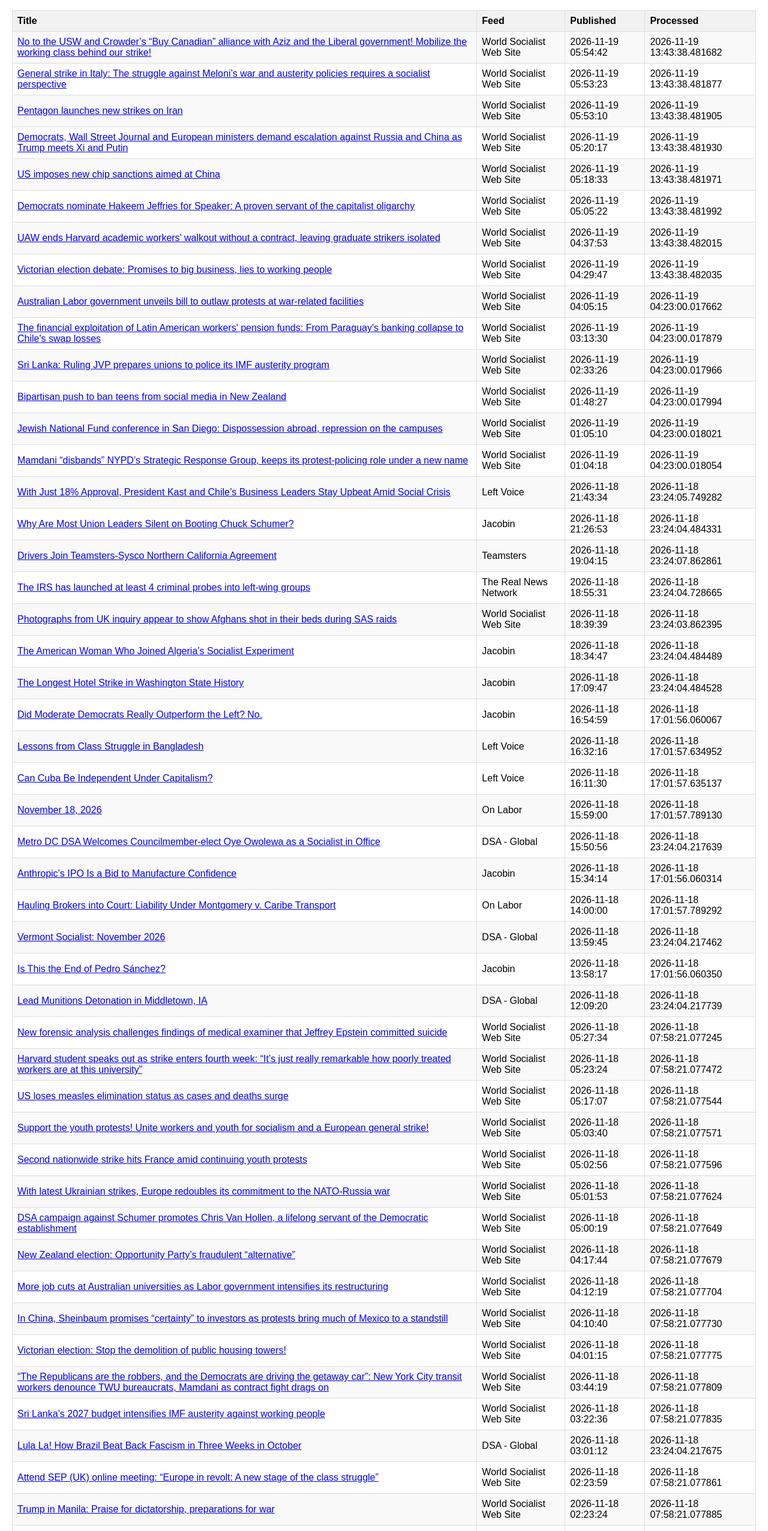
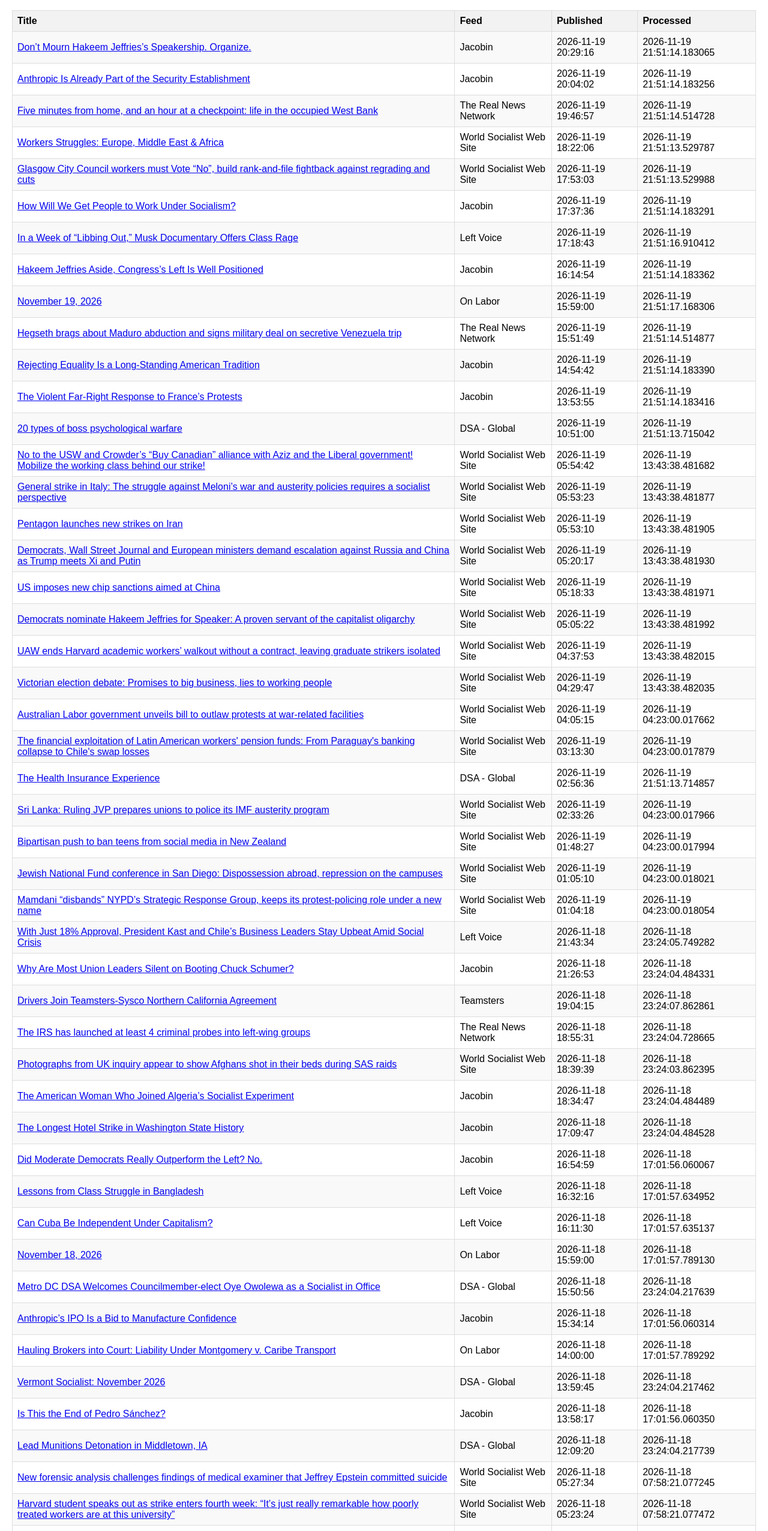
Before and after one commit to 007gravytrain/rss-monitor, a plain HTML site: page index.html in a window 1280 px wide. Shown: the part 2620-5173 px from the top of the page at 60% size. Drawn offline with Linux system fonts and the light colour scheme.

Commit message:
Update RSS results - 2026-11-19 21:51:19

```diff
--- a/index.html
+++ b/index.html
@@ -382,6 +382,97 @@
                 </tr>
 
                 <tr>
+                    <td><a href="https://jacobin.com/2026/11/jeffries-congress-speaker-socialists-organizing" target="_blank">Don’t Mourn Hakeem Jeffries’s Speakership. Organize.</a></td>
+                    <td>Jacobin</td>
+                    <td>2026-11-19 20:29:16</td>
+                    <td>2026-11-19 21:51:14.183065</td>
+                </tr>
+
+                <tr>
+                    <td><a href="https://jacobin.com/2026/11/anthropic-ai-security-surveillance-state" target="_blank">Anthropic Is Already Part of the Security Establishment</a></td>
+                    <td>Jacobin</td>
+                    <td>2026-11-19 20:04:02</td>
+                    <td>2026-11-19 21:51:14.183256</td>
+                </tr>
+
+                <tr>
+                    <td><a href="https://therealnews.com/five-minutes-from-home-and-an-hour-at-a-checkpoint-life-in-the-occupied-west-bank" target="_blank">Five minutes from home, and an hour at a checkpoint: life in the occupied West Bank</a></td>
+                    <td>The Real News Network</td>
+                    <td>2026-11-19 19:46:57</td>
+                    <td>2026-11-19 21:51:14.514728</td>
+                </tr>
+
+                <tr>
+                    <td><a href="https://www.wsws.org/en/articles/2026/11/19/rlow-n19.html" target="_blank">Workers Struggles: Europe, Middle East & Africa</a></td>
+                    <td>World Socialist Web Site</td>
+                    <td>2026-11-19 18:22:06</td>
+                    <td>2026-11-19 21:51:13.529787</td>
+                </tr>
+
+                <tr>
+                    <td><a href="https://www.wsws.org/en/articles/2026/11/19/hkls-n19.html" target="_blank">Glasgow City Council workers must Vote “No”, build rank-and-file fightback against regrading and cuts</a></td>
+                    <td>World Socialist Web Site</td>
+                    <td>2026-11-19 17:53:03</td>
+                    <td>2026-11-19 21:51:13.529988</td>
+                </tr>
+
+                <tr>
+                    <td><a href="https://jacobin.com/2026/11/work-freedom-motivation-capitalism-socialism" target="_blank">How Will We Get People to Work Under Socialism?</a></td>
+                    <td>Jacobin</td>
+                    <td>2026-11-19 17:37:36</td>
+                    <td>2026-11-19 21:51:14.183291</td>
+                </tr>
+
+                <tr>
+                    <td><a href="https://www.leftvoice.org/in-a-week-of-libbing-out-musk-documentary-offers-class-rage/" target="_blank">In a Week of “Libbing Out,” Musk Documentary Offers Class Rage</a></td>
+                    <td>Left Voice</td>
+                    <td>2026-11-19 17:18:43</td>
+                    <td>2026-11-19 21:51:16.910412</td>
+                </tr>
+
+                <tr>
+                    <td><a href="https://jacobin.com/2026/11/jeffries-house-speaker-centrism-socialist-challenge" target="_blank">Hakeem Jeffries Aside, Congress’s Left Is Well Positioned</a></td>
+                    <td>Jacobin</td>
+                    <td>2026-11-19 16:14:54</td>
+                    <td>2026-11-19 21:51:14.183362</td>
+                </tr>
+
+                <tr>
+                    <td><a href="https://onlabor.org/november-19-2026/" target="_blank">November 19, 2026</a></td>
+                    <td>On Labor</td>
+                    <td>2026-11-19 15:59:00</td>
+                    <td>2026-11-19 21:51:17.168306</td>
+                </tr>
+
+                <tr>
+                    <td><a href="https://therealnews.com/hegseth-maduro-abduction-venezuela" target="_blank">Hegseth brags about Maduro abduction and signs military deal on secretive Venezuela trip</a></td>
+                    <td>The Real News Network</td>
+                    <td>2026-11-19 15:51:49</td>
+                    <td>2026-11-19 21:51:14.514877</td>
+                </tr>
+
+                <tr>
+                    <td><a href="https://jacobin.com/2026/11/review-phillips-fein-american-inequality-reactionaries" target="_blank">Rejecting Equality Is a Long-Standing American Tradition</a></td>
+                    <td>Jacobin</td>
+                    <td>2026-11-19 14:54:42</td>
+                    <td>2026-11-19 21:51:14.183390</td>
+                </tr>
+
+                <tr>
+                    <td><a href="https://jacobin.com/2026/11/le-pen-far-right-rassemblement-national-violence" target="_blank">The Violent Far-Right Response to France’s Protests</a></td>
+                    <td>Jacobin</td>
+                    <td>2026-11-19 13:53:55</td>
+                    <td>2026-11-19 21:51:14.183416</td>
+                </tr>
+
+                <tr>
+                    <td><a href="https://workerorganizing.org/resources/guide/inoculation-boss-campaign/20-types-of-boss-psychological-warfare/" target="_blank">20 types of boss psychological warfare</a></td>
+                    <td>DSA - Global</td>
+                    <td>2026-11-19 10:51:00</td>
+                    <td>2026-11-19 21:51:13.715042</td>
+                </tr>
+
+                <tr>
                     <td><a href="https://www.wsws.org/en/articles/2026/11/19/wqzt-n19.html" target="_blank">No to the USW and Crowder’s “Buy Canadian” alliance with Aziz and the Liberal government! Mobilize the working class behind our strike!</a></td>
                     <td>World Socialist Web Site</td>
                     <td>2026-11-19 05:54:42</td>
@@ -449,6 +540,13 @@
                     <td>World Socialist Web Site</td>
                     <td>2026-11-19 03:13:30</td>
                     <td>2026-11-19 04:23:00.017879</td>
+                </tr>
+
+                <tr>
+                    <td><a href="https://rocdsa.org/blog/the-health-insurance-experience/" target="_blank">The Health Insurance Experience</a></td>
+                    <td>DSA - Global</td>
+                    <td>2026-11-19 02:56:36</td>
+                    <td>2026-11-19 21:51:13.714857</td>
                 </tr>
 
                 <tr>
@@ -633,104 +731,6 @@
                     <td>2026-11-18 07:58:21.077596</td>
                 </tr>
 
-                <tr>
-                    <td><a href="https://www.wsws.org/en/articles/2026/11/18/rehr-n18.html" target="_blank">With latest Ukrainian strikes, Europe redoubles its commitment to the NATO-Russia war</a></td>
-                    <td>World Socialist Web Site</td>
-                    <td>2026-11-18 05:01:53</td>
-                    <td>2026-11-18 07:58:21.077624</td>
-                </tr>
-
-                <tr>
-                    <td><a href="https://www.wsws.org/en/articles/2026/11/18/cfas-n18.html" target="_blank">DSA campaign against Schumer promotes Chris Van Hollen, a lifelong servant of the Democratic establishment</a></td>
-                    <td>World Socialist Web Site</td>
-                    <td>2026-11-18 05:00:19</td>
-                    <td>2026-11-18 07:58:21.077649</td>
-                </tr>
-
-                <tr>
-                    <td><a href="https://www.wsws.org/en/articles/2026/11/18/qphv-n18.html" target="_blank">New Zealand election: Opportunity Party’s fraudulent “alternative”</a></td>
-                    <td>World Socialist Web Site</td>
-                    <td>2026-11-18 04:17:44</td>
-                    <td>2026-11-18 07:58:21.077679</td>
-                </tr>
-
-                <tr>
-                    <td><a href="https://www.wsws.org/en/articles/2026/11/18/jfuc-n18.html" target="_blank">More job cuts at Australian universities as Labor government intensifies its restructuring</a></td>
-                    <td>World Socialist Web Site</td>
-                    <td>2026-11-18 04:12:19</td>
-                    <td>2026-11-18 07:58:21.077704</td>
-                </tr>
-
-                <tr>
-                    <td><a href="https://www.wsws.org/en/articles/2026/11/18/bdkg-n18.html" target="_blank">In China, Sheinbaum promises “certainty” to investors as protests bring much of Mexico to a standstill</a></td>
-                    <td>World Socialist Web Site</td>
-                    <td>2026-11-18 04:10:40</td>
-                    <td>2026-11-18 07:58:21.077730</td>
-                </tr>
-
-                <tr>
-                    <td><a href="https://www.wsws.org/en/articles/2026/11/18/nmgo-n18.html" target="_blank">Victorian election: Stop the demolition of public housing towers!</a></td>
-                    <td>World Socialist Web Site</td>
-                    <td>2026-11-18 04:01:15</td>
-                    <td>2026-11-18 07:58:21.077775</td>
-                </tr>
-
-                <tr>
-                    <td><a href="https://www.wsws.org/en/articles/2026/11/18/pciz-n18.html" target="_blank">“The Republicans are the robbers, and the Democrats are driving the getaway car”: New York City transit workers denounce TWU bureaucrats, Mamdani as contract fight drags on</a></td>
-                    <td>World Socialist Web Site</td>
-                    <td>2026-11-18 03:44:19</td>
-                    <td>2026-11-18 07:58:21.077809</td>
-                </tr>
-
-                <tr>
-                    <td><a href="https://www.wsws.org/en/articles/2026/11/18/ndzy-n18.html" target="_blank">Sri Lanka’s 2027 budget intensifies IMF austerity against working people</a></td>
-                    <td>World Socialist Web Site</td>
-                    <td>2026-11-18 03:22:36</td>
-                    <td>2026-11-18 07:58:21.077835</td>
-                </tr>
-
-                <tr>
-                    <td><a href="https://democraticleft.dsausa.org/2026/11/17/lula-la-how-brazil-beat-back-fascism-in-three-weeks-in-october/" target="_blank">Lula La! How Brazil Beat Back Fascism in Three Weeks in October</a></td>
-                    <td>DSA - Global</td>
-                    <td>2026-11-18 03:01:12</td>
-                    <td>2026-11-18 23:24:04.217675</td>
-                </tr>
-
-                <tr>
-                    <td><a href="https://www.wsws.org/en/articles/2026/11/18/adwa-n18.html" target="_blank">Attend SEP (UK) online meeting: “Europe in revolt: A new stage of the class struggle”</a></td>
-                    <td>World Socialist Web Site</td>
-                    <td>2026-11-18 02:23:59</td>
-                    <td>2026-11-18 07:58:21.077861</td>
-                </tr>
-
-                <tr>
-                    <td><a href="https://www.wsws.org/en/articles/2026/11/18/juzm-n18.html" target="_blank">Trump in Manila: Praise for dictatorship, preparations for war</a></td>
-                    <td>World Socialist Web Site</td>
-                    <td>2026-11-18 02:23:24</td>
-                    <td>2026-11-18 07:58:21.077885</td>
-                </tr>
-
-                <tr>
-                    <td><a href="https://www.wsws.org/en/articles/2026/11/18/higz-n18.html" target="_blank">Thousands of students protest in Montreal against the high cost of living and education cuts</a></td>
-                    <td>World Socialist Web Site</td>
-                    <td>2026-11-18 02:18:01</td>
-                    <td>2026-11-18 07:58:21.077912</td>
-                </tr>
-
-                <tr>
-                    <td><a href="https://www.leftvoice.org/el-salvador-deploys-military-in-haiti/" target="_blank">El Salvador Deploys Military in Haiti, Aligning with Washington’s Regional Strategy</a></td>
-                    <td>Left Voice</td>
-                    <td>2026-11-18 01:40:21</td>
-                    <td>2026-11-18 07:58:22.597346</td>
-                </tr>
-
-                <tr>
-                    <td><a href="https://www.wsws.org/en/articles/2026/11/18/ucwx-n18.html" target="_blank">The Historical and International Foundations of the Socialist Equality Party (Canada): Part 5</a></td>
-                    <td>World Socialist Web Site</td>
-                    <td>2026-11-18 01:20:29</td>
-                    <td>2026-11-18 07:58:21.077960</td>
-                </tr>
-
             </table>
         </body>
         </html>
```
Also changed, not shown: 1 other file.
